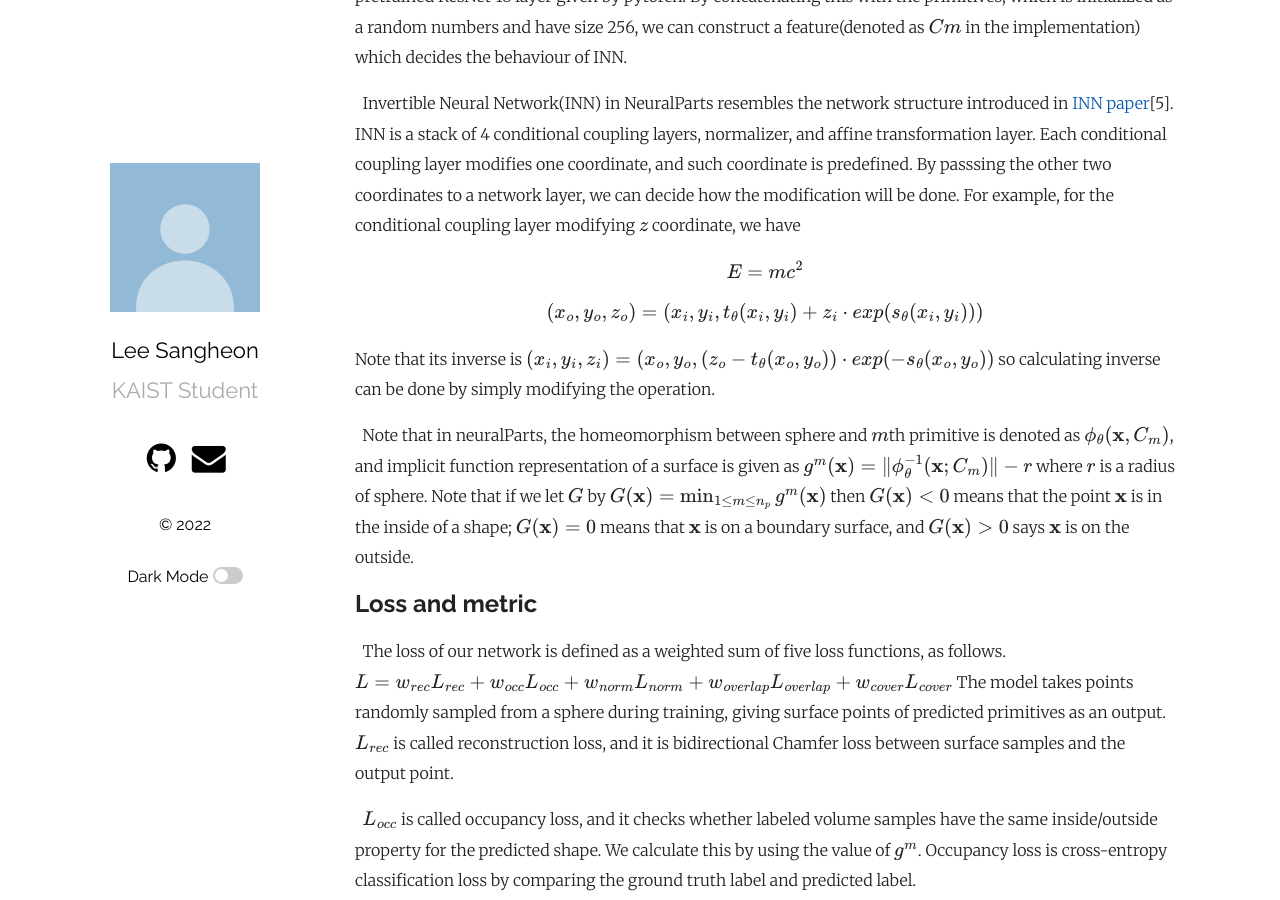
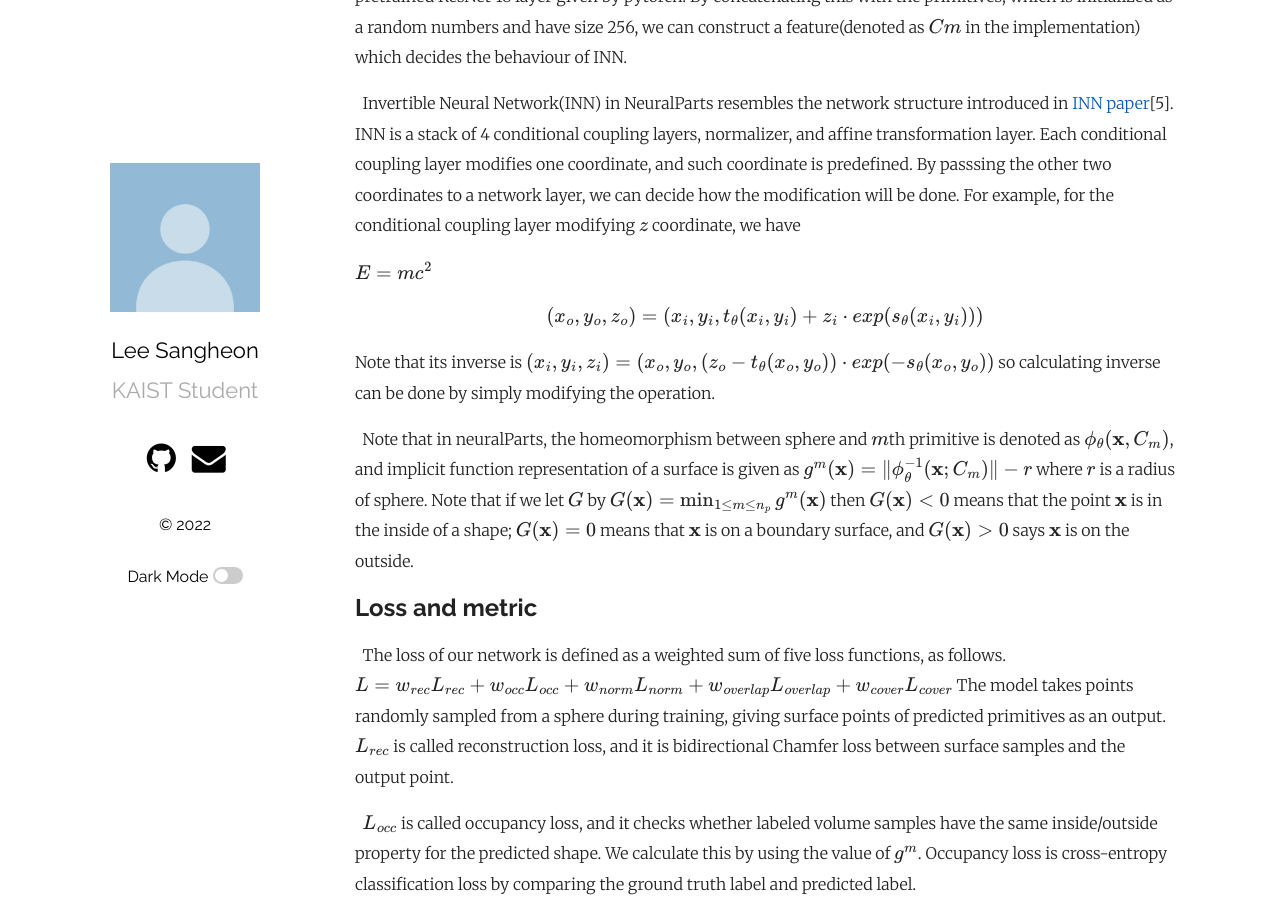
Before and after one commit to buaaaaang/buaaaaang.github.io, a Jekyll site: the page built from _posts/2022-06-19-NeuralParts.markdown, in a window 1280 px wide and 900 px high, scrolled down 1530 px. Built offline with Jekyll 4.4.1, drawn with Linux system fonts in a browser that asks for light colours; formulas are drawn with MathJax 3.

Commit message:
Update 2022-06-19-NeuralParts.markdown

```diff
--- a/_posts/2022-06-19-NeuralParts.markdown
+++ b/_posts/2022-06-19-NeuralParts.markdown
@@ -36,9 +36,9 @@ Network
 
 &nbsp;&nbsp;Invertible Neural Network(INN) in NeuralParts resembles the network structure introduced in [INN paper][INNPaper][5]. INN is a stack of 4 conditional coupling layers, normalizer, and affine transformation layer. Each conditional coupling layer modifies one coordinate, and such coordinate is predefined. By passsing the other two coordinates to a network layer, we can decide how the modification will be done. For example, for the conditional coupling layer modifying $z$ coordinate, we have
 
-$$\begin{aligned}
+$\begin{aligned}
 E = mc^2
-\end{aligned}$$
+\end{aligned}$
 
 
 \\[(x_o, y_o, z_o) = (x_i, y_i, t_\theta(x_i, y_i) + z_i \cdot exp(s_\theta(x_i, y_i)))\\]
```
